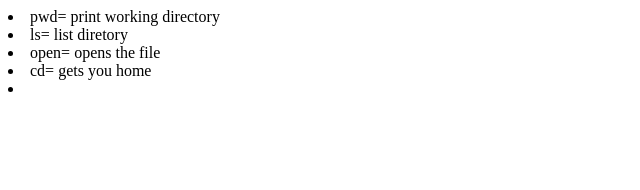
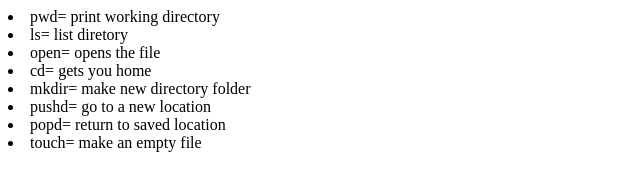
Before and after one commit to fatmatt52/014-a-cli-cheatsheet-dylan-and-charlie, a plain HTML site: page index.html in a window 1280 px wide. Shown: the whole page, without its empty margins (0-640 px from the left). Drawn offline with Linux system fonts and the light colour scheme.

Commit message:
added even more commends

```diff
--- a/index.html
+++ b/index.html
@@ -11,7 +11,11 @@
   <li> ls= list diretory</li>
   <li>open= opens the file</li>
   <li>cd= gets you home</li>
-  <li></li>
+  <li>mkdir= make new directory folder</li>
+  <li>pushd= go to a new location</li>
+  <li>popd= return to saved location</li>
+  <li>touch=  make an empty file</li>
+
 
 
 </body>
```
